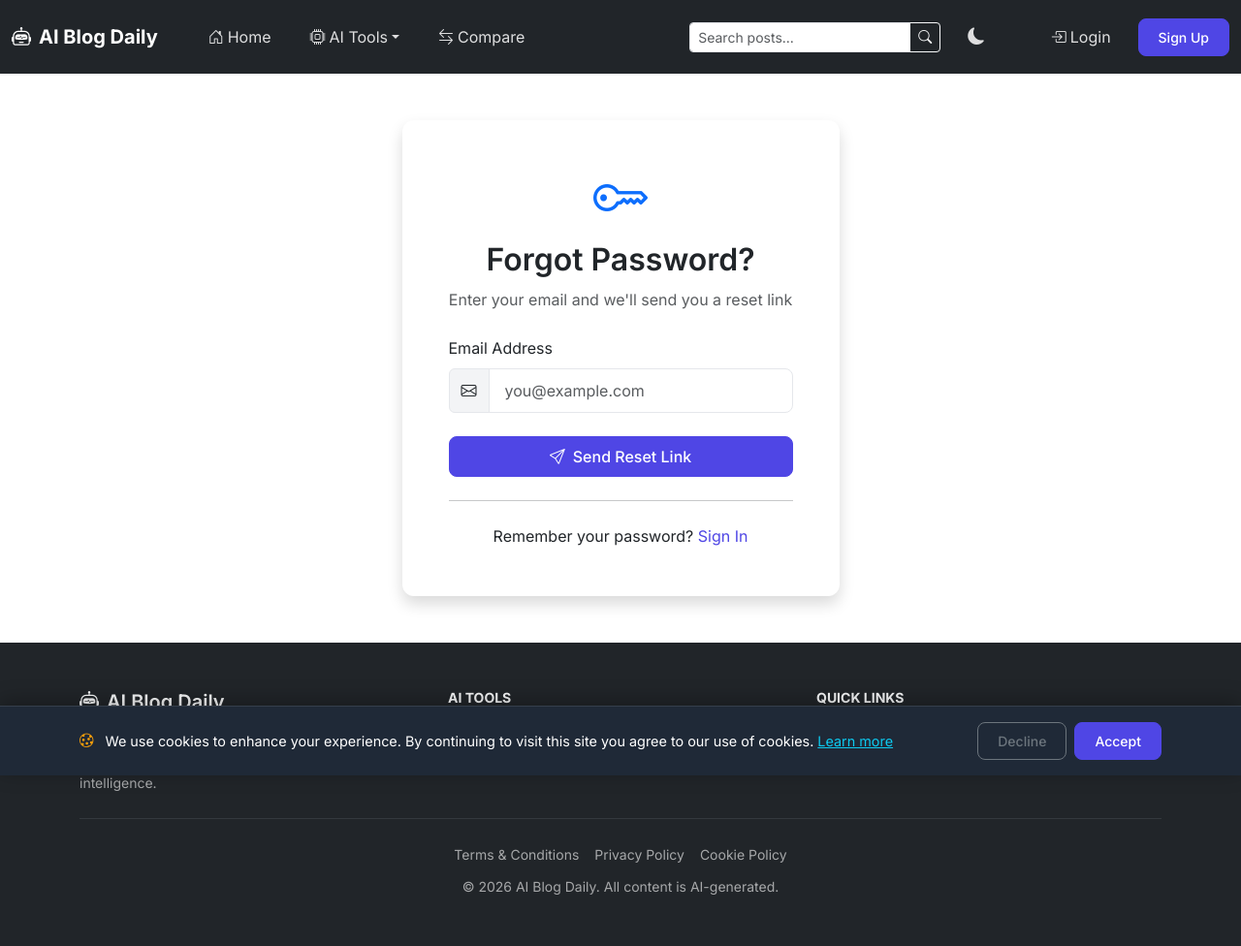
After one commit to harberts01/Ai_Blog, a Flask app: page /forgot-password in a window 1280 px wide. The commit adds this page. Shown: the whole page at 97% size. Run offline with Flask 3, Linux system fonts and the light colour scheme; data that the repository does not hold is empty; some libraries are stand-ins or nearby versions.

Commit message:
Added Password Reset Functionality

```diff
--- a/app.py
+++ b/app.py
@@ -391,6 +391,79 @@ def logout():
     logout_user()
     flash('You have been logged out.', 'info')
     return redirect(url_for('home'))
+
+
+@app.route("/forgot-password", methods=["GET", "POST"])
+@limiter.limit("5 per hour")
+def forgot_password():
+    """Request password reset"""
+    if get_current_user():
+        return redirect(url_for('home'))
+
+    if request.method == "POST":
+        email = sanitize_input(request.form.get('email'))
+        user = db.get_user_by_email(email)
+
+        if user:
+            # Generate reset token (valid for 1 hour)
+            import secrets
+            token = secrets.token_urlsafe(32)
+            expires_at = datetime.now() + datetime.timedelta(hours=1)
+
+            # Store token in database
+            db.create_password_reset_token(user['id'], token, expires_at)
+
+            # Send email with reset link
+            reset_url = url_for('reset_password', token=token, _external=True)
+            import email_utils
+            email_utils.send_password_reset_email(user['email'], user['username'], reset_url)
+
+            logger.info(f"Password reset requested for user_id: {user['id']}")
+
+        # Always show success message (don't reveal if email exists)
+        flash('If an account exists with that email, you will receive a password reset link shortly.', 'info')
+        return redirect(url_for('login'))
+
+    return render_template("forgot_password.html")
+
+
+@app.route("/reset-password/<token>", methods=["GET", "POST"])
+@limiter.limit("5 per hour")
+def reset_password(token):
+    """Reset password with token"""
+    if get_current_user():
+        return redirect(url_for('home'))
+
+    # Verify token
+    user_id = db.verify_password_reset_token(token)
+    if not user_id:
+        flash('Invalid or expired reset link.', 'error')
+        return redirect(url_for('forgot_password'))
+
+    if request.method == "POST":
+        password = request.form.get('password')
+        confirm_password = request.form.get('confirm_password')
+
+        if not password or len(password) < 8:
+            flash('Password must be at least 8 characters.', 'error')
+            return render_template("reset_password.html")
+
+        if password != confirm_password:
+            flash('Passwords do not match.', 'error')
+            return render_template("reset_password.html")
+
+        # Update password
+        password_hash = generate_password_hash(password)
+        db.update_user_password(user_id, password_hash)
+
+        # Delete used token
+        db.delete_password_reset_token(token)
+
+        logger.info(f"Password reset successful for user_id: {user_id}")
+        flash('Your password has been reset! You can now log in.', 'success')
+        return redirect(url_for('login'))
+
+    return render_template("reset_password.html")
 
 
 # ============== Subscription Routes ==============
--- a/database.py
+++ b/database.py
@@ -2831,3 +2831,91 @@ def get_cron_stats():
         return {}
     finally:
         connection.close()
+
+
+# ============== Password Reset Functions ==============
+
+def create_password_reset_token(user_id, token, expires_at):
+    """Create a password reset token"""
+    connection = get_connection()
+    if not connection:
+        return False
+    try:
+        with connection.cursor() as cursor:
+            cursor.execute("""
+                INSERT INTO password_reset_tokens (user_id, token, expires_at)
+                VALUES (%s, %s, %s)
+            """, (user_id, token, expires_at))
+            connection.commit()
+            return True
+    except Exception as e:
+        logger.error(f"Failed to create password reset token: {e}")
+        return False
+    finally:
+        connection.close()
+
+
+def verify_password_reset_token(token):
+    """Verify password reset token and return user_id if valid"""
+    connection = get_connection()
+    if not connection:
+        return None
+    try:
+        with connection.cursor() as cursor:
+            cursor.execute("""
+                SELECT user_id, expires_at
+                FROM password_reset_tokens
+                WHERE token = %s
+            """, (token,))
+            result = cursor.fetchone()
+
+            if result:
+                user_id, expires_at = result
+                # Check if token is expired
+                from datetime import datetime
+                if datetime.now() < expires_at:
+                    return user_id
+            return None
+    except Exception as e:
+        logger.error(f"Failed to verify password reset token: {e}")
+        return None
+    finally:
+        connection.close()
+
+
+def delete_password_reset_token(token):
+    """Delete a password reset token after use"""
+    connection = get_connection()
+    if not connection:
+        return False
+    try:
+        with connection.cursor() as cursor:
+            cursor.execute("DELETE FROM password_reset_tokens WHERE token = %s", (token,))
+            connection.commit()
+            return True
+    except Exception as e:
+        logger.error(f"Failed to delete password reset token: {e}")
+        return False
+    finally:
+        connection.close()
+
+
+def update_user_password(user_id, password_hash):
+    """Update user's password"""
+    connection = get_connection()
+    if not connection:
+        return False
+    try:
+        with connection.cursor() as cursor:
+            cursor.execute("""
+                UPDATE Users
+                SET password_hash = %s
+                WHERE user_id = %s
+            """, (password_hash, user_id))
+            connection.commit()
+            return True
+    except Exception as e:
+        logger.error(f"Failed to update user password: {e}")
+        return False
+    finally:
+        connection.close()
--- a/templates/base.html
+++ b/templates/base.html
@@ -259,7 +259,7 @@
                     class="dropdown-item"
                     href="{{ url_for('subscriptions') }}"
                   >
-                    <i class="bi bi-bell me-2"></i> Subscriptions
+                    <i class="bi bi-bell me-2"></i> Following
                   </a>
                 </li>
                 <li><hr class="dropdown-divider" /></li>
@@ -380,7 +380,7 @@
                 <a
                   href="{{ url_for('subscriptions') }}"
                   class="text-muted text-decoration-none small"
-                  >Subscriptions</a
+                  >Following</a
         >
               </li>
               {% else %}
--- /dev/null
+++ b/templates/forgot_password.html
@@ -0,0 +1,52 @@
+{% extends "base.html" %}
+{% block title %}Forgot Password{% endblock %}
+{% block content %}
+<section class="py-5">
+  <div class="container">
+    <div class="row justify-content-center">
+      <div class="col-md-6 col-lg-5">
+        <div class="card border-0 shadow">
+          <div class="card-body p-5">
+            <div class="text-center mb-4">
+              <i class="bi bi-key display-4 text-primary"></i>
+              <h2 class="mt-2">Forgot Password?</h2>
+              <p class="text-muted">Enter your email and we'll send you a reset link</p>
+            </div>
+
+            <form method="POST">
+              <input type="hidden" name="csrf_token" value="{{ csrf_token() }}"/>
+              <div class="mb-4">
+                <label for="email" class="form-label">Email Address</label>
+                <div class="input-group">
+                  <span class="input-group-text">
+                    <i class="bi bi-envelope"></i>
+                  </span>
+                  <input
+                    type="email"
+                    class="form-control"
+                    id="email"
+                    name="email"
+                    placeholder="you@example.com"
+                    required
+                  />
+                </div>
+              </div>
+
+              <button type="submit" class="btn btn-primary w-100 py-2">
+                <i class="bi bi-send me-2"></i>Send Reset Link
+              </button>
+            </form>
+
+            <hr class="my-4" />
+
+            <p class="text-center mb-0">
+              Remember your password?
+              <a href="{{ url_for('login') }}" class="text-decoration-none">Sign In</a>
+            </p>
+          </div>
+        </div>
+      </div>
+    </div>
+  </div>
+</section>
+{% endblock %}
```
Also changed, not shown: email_utils.py (+105 -0 lines), templates/login.html (+7 -1 lines), templates/reset_password.html (added, +74 -0 lines), templates/subscriptions.html (+7 -7 lines), templates/tool.html (+7 -7 lines).
